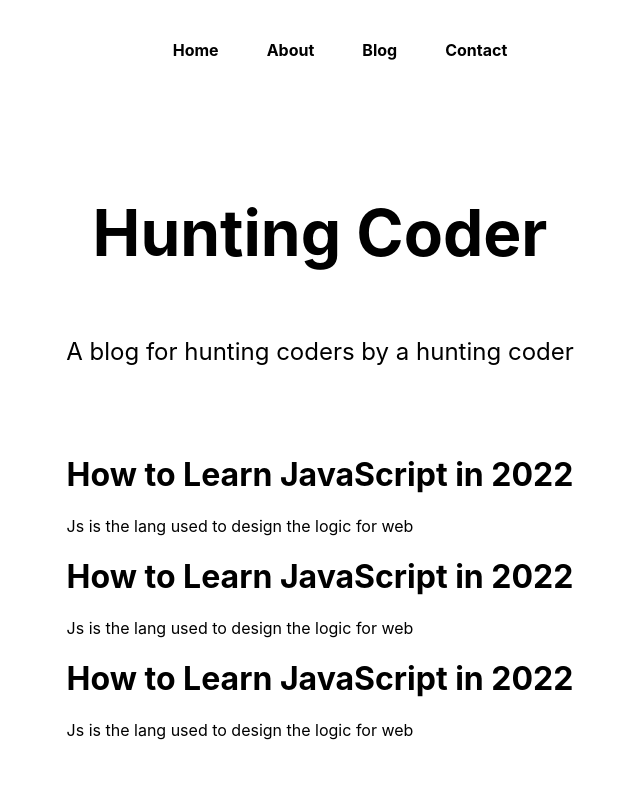
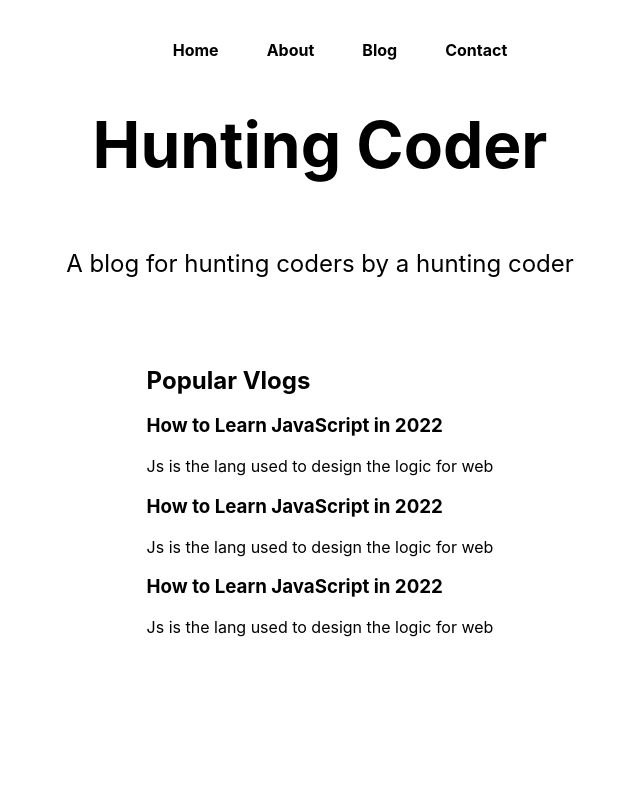
Before and after one commit to jasmeets-6575/learning-nextjs, a Next.js app in the folder by-code-with-harry/project1/: page / in a window 1280 px wide. Shown: the top 800 px of the page, without its empty margins (320-960 px from the left). Built offline with nearby package versions, Linux system fonts and the light colour scheme.

Commit message:
some css changes

```diff
--- a/by-code-with-harry/project1/pages/index.js
+++ b/by-code-with-harry/project1/pages/index.js
@@ -28,16 +28,17 @@ export default function Home() {
         </p>
 
         <div className="blogs">
+          <h2>Popular Vlogs</h2>
           <div className="blogItem">
-            <h1>How to Learn JavaScript in 2022</h1>
+            <h3>How to Learn JavaScript in 2022</h3>
             <p>Js is the lang used to design the logic for web</p>
           </div>
           <div className="blogItem">
-            <h1>How to Learn JavaScript in 2022</h1>
+            <h3>How to Learn JavaScript in 2022</h3>
             <p>Js is the lang used to design the logic for web</p>
           </div>
           <div className="blogItem">
-            <h1>How to Learn JavaScript in 2022</h1>
+            <h3>How to Learn JavaScript in 2022</h3>
             <p>Js is the lang used to design the logic for web</p>
           </div>
         </div>
--- a/by-code-with-harry/project1/styles/Home.module.css
+++ b/by-code-with-harry/project1/styles/Home.module.css
@@ -8,7 +8,7 @@
   flex: 1;
   display: flex;
   flex-direction: column;
-  justify-content: center;
+  justify-content: flex-start;
   align-items: center;
 }
 
```
